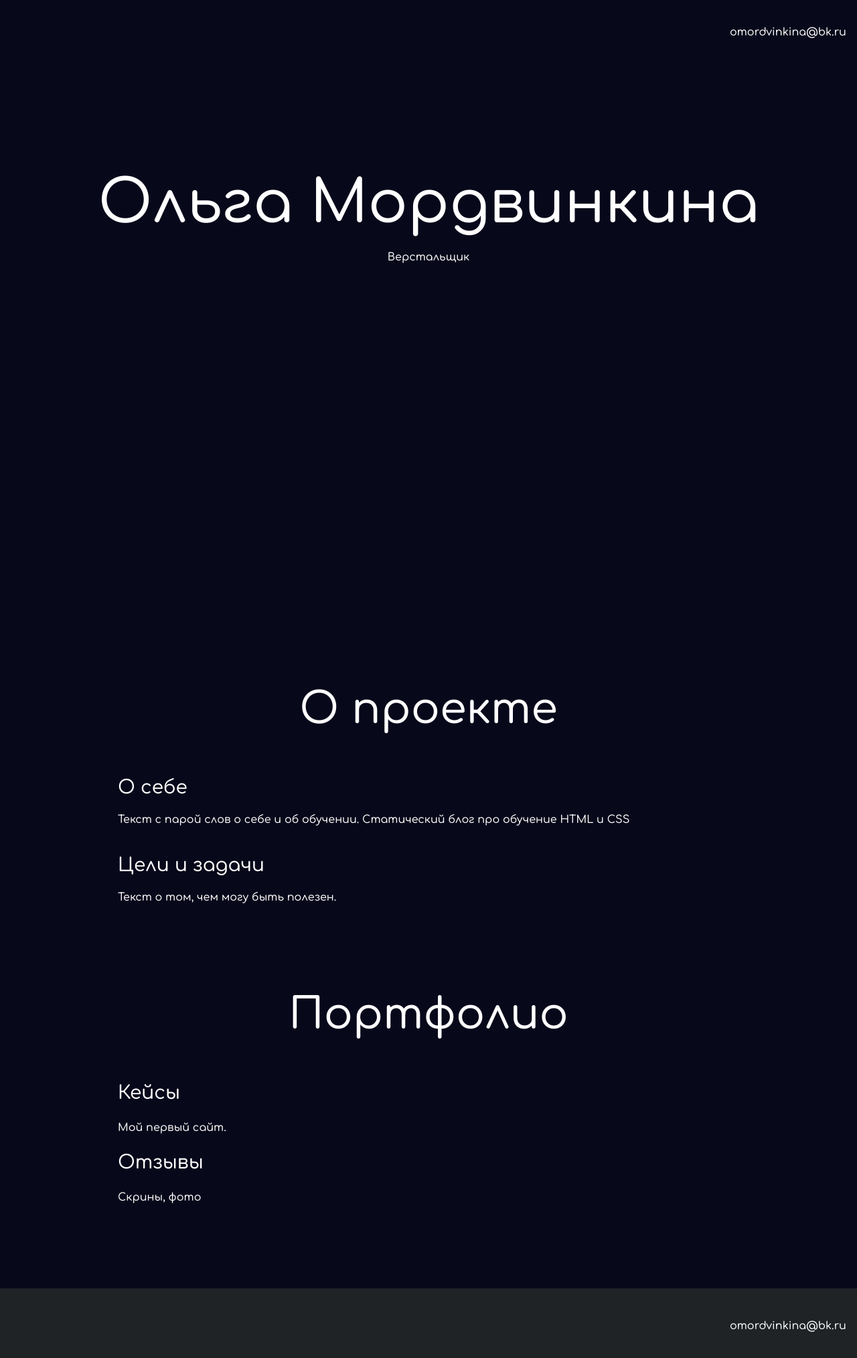
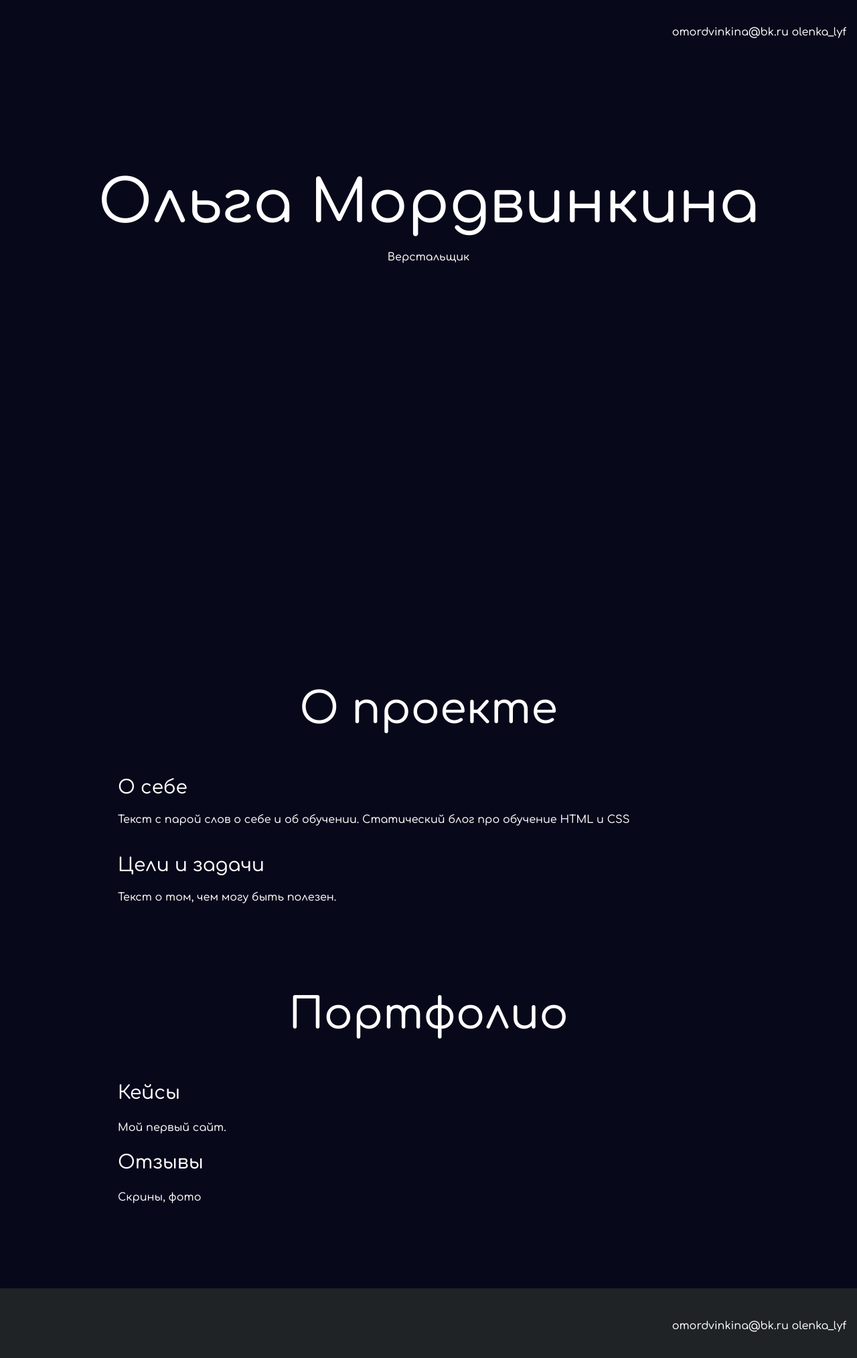
Before and after one commit to OlgaOOO/visitka, a plain HTML site: page index.html in a window 1280 px wide. Shown: the whole page at 67% size. Drawn offline with Linux system fonts and the light colour scheme.

Commit message:
Update index.html

```diff
--- a/index.html
+++ b/index.html
@@ -9,7 +9,7 @@
 
   <body>
     <header class="page-header">
-      <div class="container">omordvinkina@bk.ru</div>
+      <div class="container">omordvinkina@bk.ru olenka_lyf</div>
     </header>
 
     <section class="hero-image">
@@ -39,7 +39,7 @@
     </section>
 
     <footer class="page-footer">
-     <div class="container">omordvinkina@bk.ru</div>
+     <div class="container">omordvinkina@bk.ru olenka_lyf</div>
     </footer>
   </body>
 </html>
```
